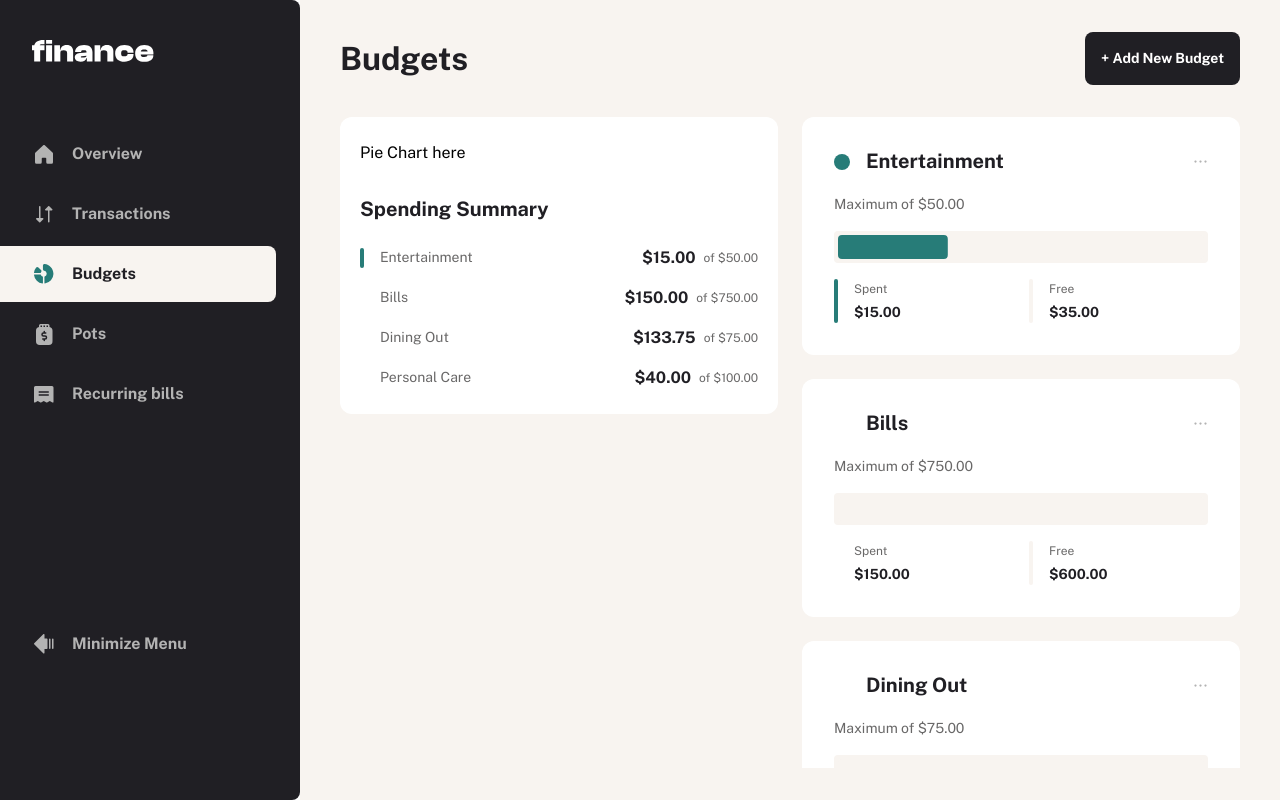
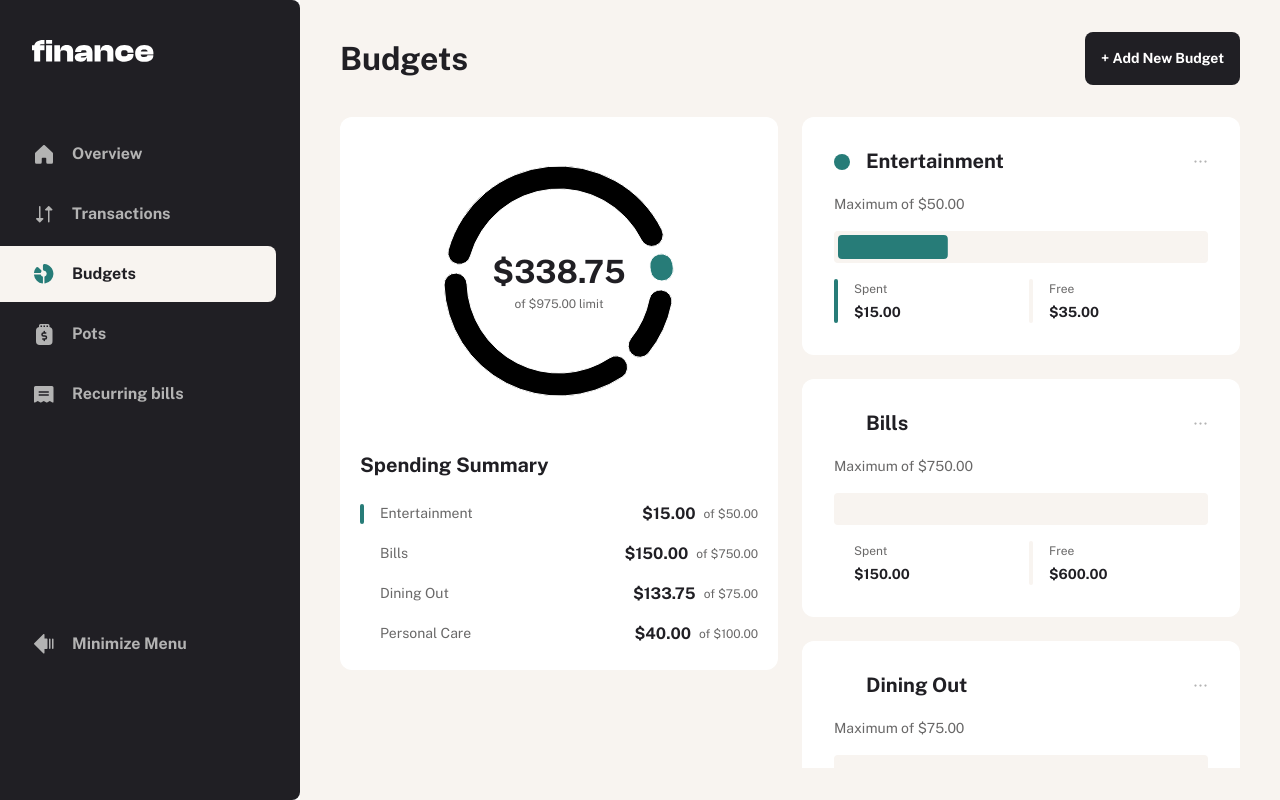
Before and after one commit to nofuenterr/personal-finance-app, a React (Vite) app: page /budgets in a window 1280 px wide. Built offline with nearby package versions, Linux system fonts and the light colour scheme; some icons are missing.

Commit message:
feat: add pie chart representing budget summary using recharts

```diff
--- a/package.json
+++ b/package.json
@@ -17,6 +17,7 @@
 		"@emotion/react": "^11.14.0",
 		"@hookform/resolvers": "^5.2.2",
 		"@radix-ui/react-icons": "^1.3.2",
+		"@recharts/devtools": "^0.0.5",
 		"@table-library/react-table-library": "^4.1.15",
 		"@tailwindcss/vite": "^4.1.18",
 		"date-fns": "^4.1.0",
@@ -31,6 +32,7 @@
 		"react-dom": "^19.2.0",
 		"react-hook-form": "^7.69.0",
 		"react-router-dom": "^7.11.0",
+		"recharts": "^3.6.0",
 		"sort-by": "^1.2.0",
 		"tailwindcss": "^4.1.18",
 		"zod": "^4.2.1",
--- /dev/null
+++ b/src/components/BudgetsChart.tsx
@@ -0,0 +1,85 @@
+import { Pie, PieChart } from 'recharts';
+import { RechartsDevtools } from '@recharts/devtools';
+import { useBudgetsStore, type Budget } from '../stores/budgets';
+import formatPrice from '../utils/formatPrice';
+import type { Categories } from '../types/categories';
+
+/* const data = [
+  { name: 'Group A', value: 400, fill: '#0088FE' },
+  { name: 'Group B', value: 300, fill: '#00C49F' },
+  { name: 'Group C', value: 300, fill: '#FFBB28' },
+  { name: 'Group D', value: 200, fill: '#FF8042' },
+]; */
+
+interface dataTypes {
+	[key: string]: Categories | number | string;
+	name: Categories;
+	value: number;
+	fill: string;
+}
+
+export default function BudgetsChart({
+	isAnimationActive = true,
+	budgets,
+}: {
+	isAnimationActive?: boolean;
+	budgets: Budget[];
+}) {
+	const totalSpent = useBudgetsStore((s) => s.getTotalSpent());
+	const totalLimit = useBudgetsStore((s) => s.getTotalLimit());
+
+	const data: dataTypes[] = budgets.map((budget) => {
+		return {
+			name: budget.category,
+			value: budget.spent,
+			fill: `var(--color-${budget.theme})`,
+		};
+	});
+
+	const renderCenterLabel = () => {
+		return (
+			<text x="50%" y="50%" textAnchor="middle" dominantBaseline="middle">
+				<tspan
+					x="50%"
+					dy="-0.2em"
+					className="fill-gray-900 text-[2rem] leading-normal font-bold"
+				>
+					${formatPrice(totalSpent)}
+				</tspan>
+				<tspan
+					x="50%"
+					dy="2.5em"
+					className="fill-gray-500 text-xs leading-normal"
+				>
+					of ${formatPrice(totalLimit)} limit
+				</tspan>
+			</text>
+		);
+	};
+
+	return (
+		<PieChart
+			style={{
+				width: '100%',
+				maxWidth: '500px',
+				maxHeight: '80vh',
+				minWidth: '240px',
+				minHeight: '240px',
+			}}
+		>
+			<Pie
+				data={data}
+				innerRadius="80%"
+				outerRadius="100%"
+				cornerRadius="50%"
+				paddingAngle={5}
+				dataKey="value"
+				isAnimationActive={isAnimationActive}
+			>
+				{renderCenterLabel()}
+			</Pie>
+
+			<RechartsDevtools />
+		</PieChart>
+	);
+}
--- a/src/pages/Budgets.tsx
+++ b/src/pages/Budgets.tsx
@@ -7,6 +7,7 @@ import formatPrice from '../utils/formatPrice';
 import { Progress } from 'radix-ui';
 import getPercentage from '../utils/getPercentage';
 import ScrollArea from '../components/ScrollArea';
+import BudgetsChart from '../components/BudgetsChart';
 
 export default function Budgets() {
 	const budgets = useBudgetsStore((s) => s.budgets);
@@ -59,8 +60,8 @@ export default function Budgets() {
 			<ScrollArea>
 				<div className="grid items-start gap-6 lg:grid-cols-2">
 					<div className="grid gap-8 rounded-xl bg-white px-5 py-6 md:grid-cols-2 lg:grid-cols-1">
-						<div>
-							<p>Pie Chart here</p>
+						<div className="grid place-content-center px-8 py-5">
+							<BudgetsChart budgets={budgets} />
 						</div>
 						<div className="grid gap-6">
 							<h2 className="text-xl leading-tight font-bold text-gray-900">
--- a/src/stores/budgets.ts
+++ b/src/stores/budgets.ts
@@ -18,6 +18,8 @@ export interface BudgetState {
 	editBudget: (budget: Budget) => void;
 	deleteBudget: (category: Categories) => void;
 	addSpent: (category: Categories, amount: number) => void;
+	getTotalSpent: () => number;
+	getTotalLimit: () => number;
 }
 
 export const useBudgetsStore = create<BudgetState>()(
@@ -44,6 +46,18 @@ export const useBudgetsStore = create<BudgetState>()(
 					const index = state.budgets.findIndex((b) => category === b.category);
 					state.budgets[index].spent = get().budgets[index].spent + amount;
 				}),
+			getTotalSpent: (): number => {
+				return get().budgets.reduce(
+					(total, budget) => (total += budget.spent),
+					0
+				);
+			},
+			getTotalLimit: (): number => {
+				return get().budgets.reduce(
+					(total, budget) => (total += budget.maximum),
+					0
+				);
+			},
 		})),
 		{
 			name: 'budgets-storage',
```
Also changed, not shown: 1 other file (tests, documents, lock files or other folders).
